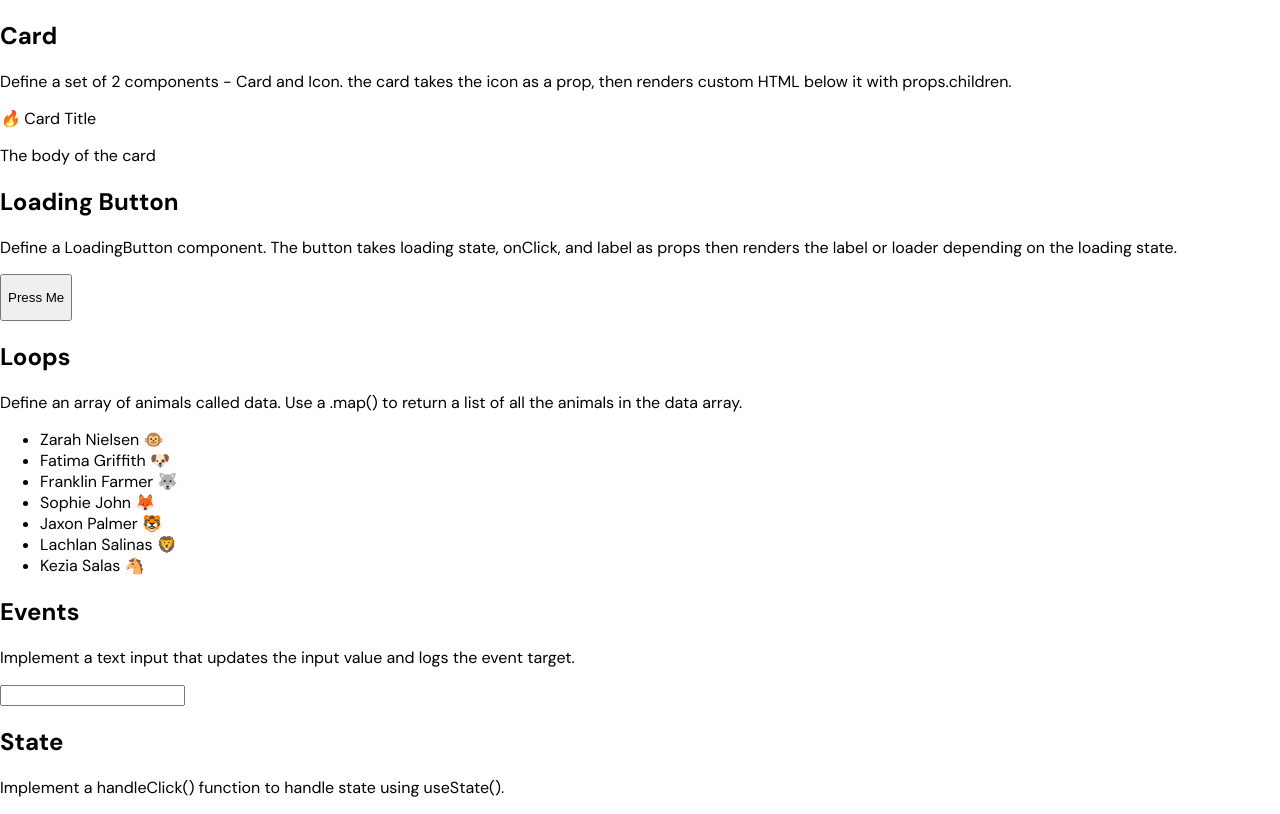
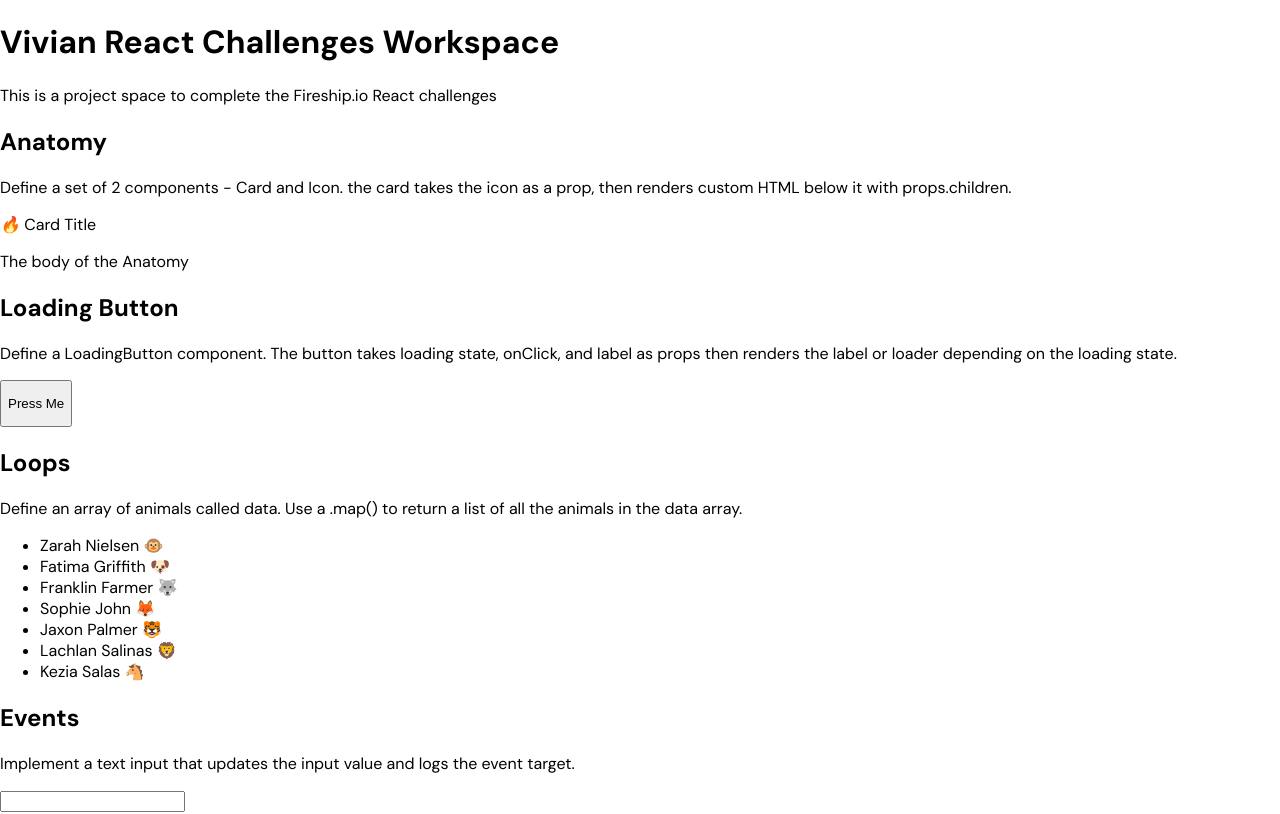
Before and after one commit to caoviv/Fireship.io-React-Challenges, a React (Create React App) app: page / in a window 1280 px wide. Shown: the top 814 px of the page. Built offline with nearby package versions, Linux system fonts and the light colour scheme.

Commit message:
change component name from Card to Anatomy

```diff
--- a/src/App.js
+++ b/src/App.js
@@ -1,5 +1,5 @@
 // import "./App.css";
-import Card from "./components/Card";
+import Anatomy from "./components/Anatomy";
 import Icon from "./components/Icon";
 import LoadingButton from "./components/LoadingButton";
 import { useState, useEffect } from "react";
@@ -40,9 +40,13 @@ function App() {
 
   return (
     <div className="App">
-      <Card icon={<Icon />}>
-        <p>The body of the card</p>
-      </Card>
+      <h1>Vivian React Challenges Workspace</h1>
+      <p>
+        This is a project space to complete the Fireship.io React challenges
+      </p>
+      <Anatomy icon={<Icon />}>
+        <p>The body of the Anatomy</p>
+      </Anatomy>
       <LoadingButton
         loadingState={isLoading}
         label={label}
--- a/src/components/Card.jsx
+++ b/src/components/Anatomy.jsx
@@ -1,13 +1,15 @@
 function Card(props) {
   return (
     <div>
-      <h2>Card</h2>
+      <h2>Anatomy</h2>
       <p>
         Define a set of 2 components - Card and Icon. the card takes the icon as
         a prop, then renders custom HTML below it with props.children.
       </p>
-      <p>{props.icon} Card Title</p>
-      {props.children}
+      <div className="ChallengeWrap">
+        <p>{props.icon} Card Title</p>
+        {props.children}
+      </div>
     </div>
   );
 }
```
